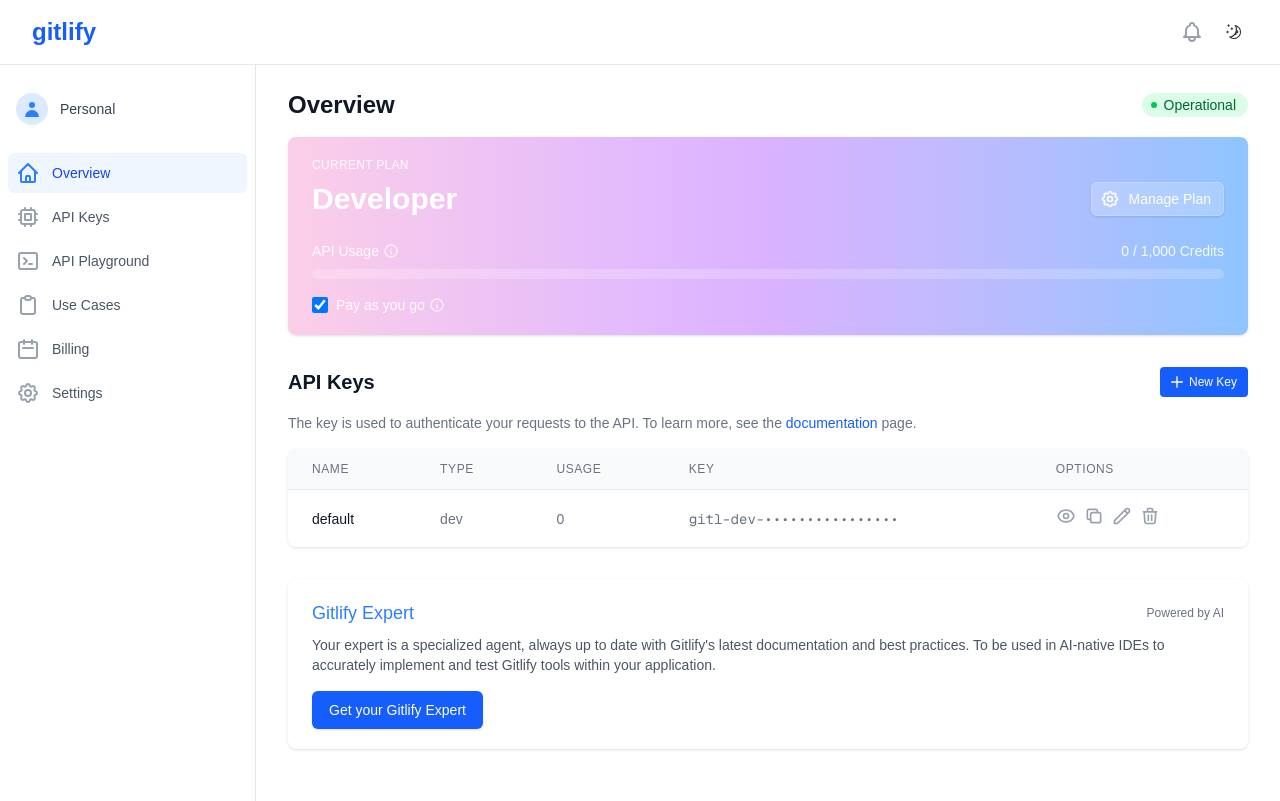
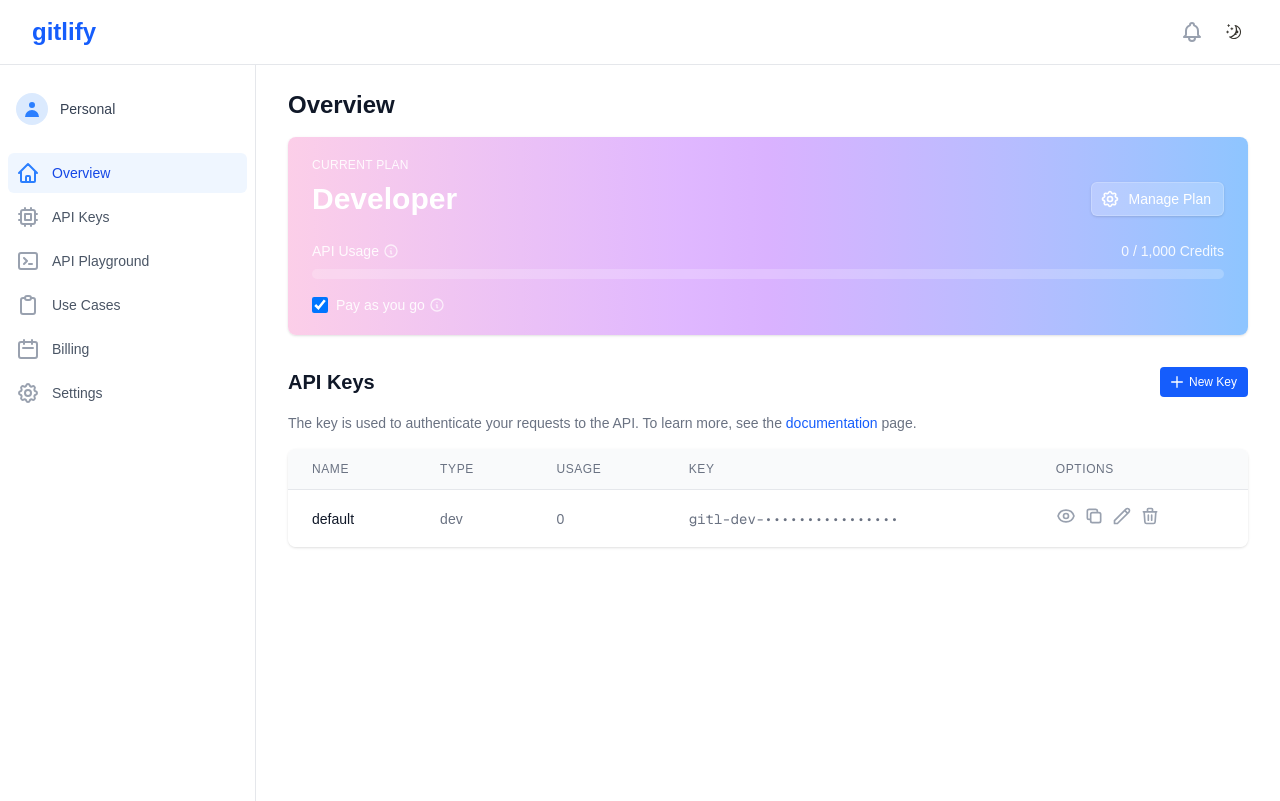
Before and after one commit to Danny-Devs/gitlify, a Next.js app: page / in a window 1280 px wide. Built offline with nearby package versions, Linux system fonts and the light colour scheme.

Commit message:
Remove unused operational status and expert section from Home component
- Eliminated the operational status badge and the Gitlify Expert section to streamline the Home page layout.
- Focused on enhancing the overall user experience by reducing clutter and improving content relevance.

```diff
--- a/app/page.js
+++ b/app/page.js
@@ -91,14 +91,6 @@
             <div className="max-w-7xl mx-auto px-4 sm:px-6 md:px-8">
               <div className="flex items-center justify-between mb-4">
                 <h1 className="text-2xl font-semibold text-gray-900 dark:text-white">Overview</h1>
-                <div className="flex items-center">
-                  <span className="inline-flex items-center px-3 py-0.5 rounded-full text-sm font-medium bg-green-100 text-green-800 dark:bg-green-900/30 dark:text-green-400">
-                    <svg className="-ml-1 mr-1.5 h-2 w-2 text-green-500" fill="currentColor" viewBox="0 0 8 8">
-                      <circle cx="4" cy="4" r="3" />
-                    </svg>
-                    Operational
-                  </span>
-                </div>
               </div>
 
               {/* Plan Card */}
@@ -227,31 +219,6 @@
                   </table>
                 </div>
               </div>
-
-              {/* Expert Section */}
-              <div className="bg-white dark:bg-gray-800 rounded-lg shadow-sm overflow-hidden">
-                <div className="px-6 py-5">
-                  <div className="flex items-center justify-between">
-                    <h3 className="text-lg font-medium text-blue-500">Gitlify Expert</h3>
-                    <div className="text-xs text-gray-500 dark:text-gray-400">
-                      Powered by AI
-                    </div>
-                  </div>
-                  <p className="mt-2 text-sm text-gray-600 dark:text-gray-300">
-                    Your expert is a specialized agent, always up to date with Gitlify&apos;s latest documentation and best practices. To be used in AI-native IDEs to accurately implement and test Gitlify tools within your application.
-                  </p>
-                  <div className="mt-4">
-                    <Link
-                      href="https://github.com/Danny-Devs/gitlify"
-                      target="_blank"
-                      rel="noopener noreferrer"
-                      className="inline-flex items-center px-4 py-2 border border-transparent rounded-md shadow-sm text-sm font-medium text-white bg-blue-600 hover:bg-blue-700 focus:outline-none focus:ring-2 focus:ring-offset-2 focus:ring-blue-500"
-                    >
-                      Get your Gitlify Expert
-                    </Link>
-                  </div>
-                </div>
-              </div>
             </div>
           </div>
         </div>
```
